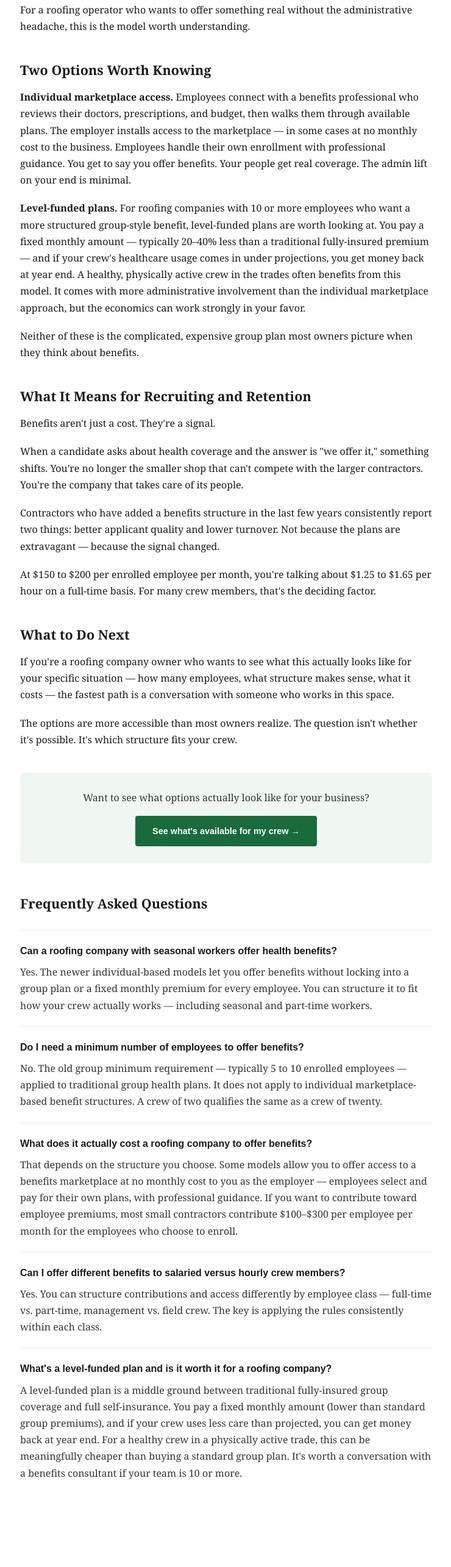
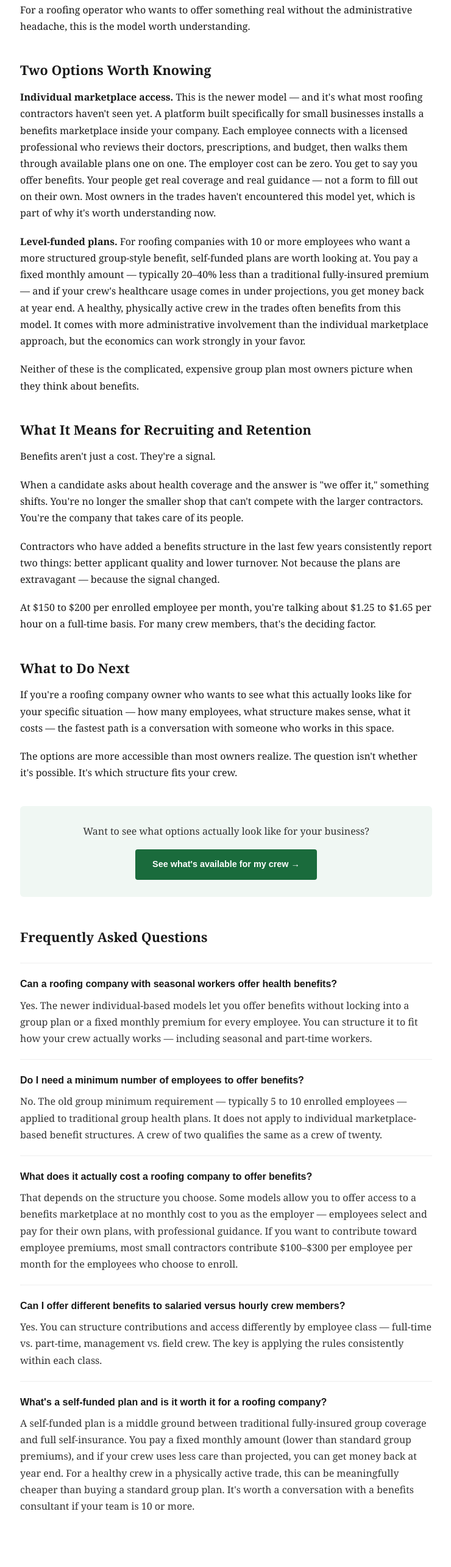
Before and after one commit to NoGroupMinimum/nogroupminimum.github.io, a plain HTML site: page articles/roofing-company-health-benefits.html in a window 1280 px wide. Shown: the part 1410-3980 px from the top of the page at 61% size, without its empty margins (269-1009 px from the left). Drawn offline with Linux system fonts and the light colour scheme.

Commit message:
Add article: roofing-company-health-benefits

```diff
--- a/articles/roofing-company-health-benefits.html
+++ b/articles/roofing-company-health-benefits.html
@@ -56,8 +56,8 @@
       },
       {
         "@type": "Question",
-        "name": "What's a level-funded plan and is it worth it for a roofing company?",
-        "acceptedAnswer": { "@type": "Answer", "text": "A level-funded plan is a middle ground between traditional fully-insured group coverage and full self-insurance. You pay a fixed monthly amount (lower than standard group premiums), and if your crew uses less care than projected, you can get money back at year end. For a healthy crew in a physically active trade, this can be meaningfully cheaper than buying a standard group plan. It's worth a conversation with a benefits consultant if your team is 10 or more." }
+        "name": "What's a self-funded plan and is it worth it for a roofing company?",
+        "acceptedAnswer": { "@type": "Answer", "text": "A self-funded plan is a middle ground between traditional fully-insured group coverage and full self-insurance. You pay a fixed monthly amount (lower than standard group premiums), and if your crew uses less care than projected, you can get money back at year end. For a healthy crew in a physically active trade, this can be meaningfully cheaper than buying a standard group plan. It's worth a conversation with a benefits consultant if your team is 10 or more." }
       }
     ]
   }
@@ -124,8 +124,8 @@
 <p>Some structures require no monthly contribution from the employer at all. Others let you contribute a fixed amount per enrolled employee, so you control the cost and only pay for people who actually use it.</p>
 <p>For a roofing operator who wants to offer something real without the administrative headache, this is the model worth understanding.</p>
 <h2>Two Options Worth Knowing</h2>
-<p><strong>Individual marketplace access.</strong> Employees connect with a benefits professional who reviews their doctors, prescriptions, and budget, then walks them through available plans. The employer installs access to the marketplace — in some cases at no monthly cost to the business. Employees handle their own enrollment with professional guidance. You get to say you offer benefits. Your people get real coverage. The admin lift on your end is minimal.</p>
-<p><strong>Level-funded plans.</strong> For roofing companies with 10 or more employees who want a more structured group-style benefit, level-funded plans are worth looking at. You pay a fixed monthly amount — typically 20–40% less than a traditional fully-insured premium — and if your crew&#39;s healthcare usage comes in under projections, you get money back at year end. A healthy, physically active crew in the trades often benefits from this model. It comes with more administrative involvement than the individual marketplace approach, but the economics can work strongly in your favor.</p>
+<p><strong>Individual marketplace access.</strong> This is the newer model — and it&#39;s what most roofing contractors haven&#39;t seen yet. A platform built specifically for small businesses installs a benefits marketplace inside your company. Each employee connects with a licensed professional who reviews their doctors, prescriptions, and budget, then walks them through available plans one on one. The employer cost can be zero. You get to say you offer benefits. Your people get real coverage and real guidance — not a form to fill out on their own. Most owners in the trades haven&#39;t encountered this model yet, which is part of why it&#39;s worth understanding now.</p>
+<p><strong>Level-funded plans.</strong> For roofing companies with 10 or more employees who want a more structured group-style benefit, self-funded plans are worth looking at. You pay a fixed monthly amount — typically 20–40% less than a traditional fully-insured premium — and if your crew&#39;s healthcare usage comes in under projections, you get money back at year end. A healthy, physically active crew in the trades often benefits from this model. It comes with more administrative involvement than the individual marketplace approach, but the economics can work strongly in your favor.</p>
 <p>Neither of these is the complicated, expensive group plan most owners picture when they think about benefits.</p>
 <h2>What It Means for Recruiting and Retention</h2>
 <p>Benefits aren&#39;t just a cost. They&#39;re a signal.</p>
@@ -163,8 +163,8 @@
       <div class="faq-a">Yes. You can structure contributions and access differently by employee class — full-time vs. part-time, management vs. field crew. The key is applying the rules consistently within each class.</div>
     </div>
     <div class="faq-item">
-      <div class="faq-q">What's a level-funded plan and is it worth it for a roofing company?</div>
-      <div class="faq-a">A level-funded plan is a middle ground between traditional fully-insured group coverage and full self-insurance. You pay a fixed monthly amount (lower than standard group premiums), and if your crew uses less care than projected, you can get money back at year end. For a healthy crew in a physically active trade, this can be meaningfully cheaper than buying a standard group plan. It's worth a conversation with a benefits consultant if your team is 10 or more.</div>
+      <div class="faq-q">What's a self-funded plan and is it worth it for a roofing company?</div>
+      <div class="faq-a">A self-funded plan is a middle ground between traditional fully-insured group coverage and full self-insurance. You pay a fixed monthly amount (lower than standard group premiums), and if your crew uses less care than projected, you can get money back at year end. For a healthy crew in a physically active trade, this can be meaningfully cheaper than buying a standard group plan. It's worth a conversation with a benefits consultant if your team is 10 or more.</div>
     </div>
   </section>
   </div>
```
